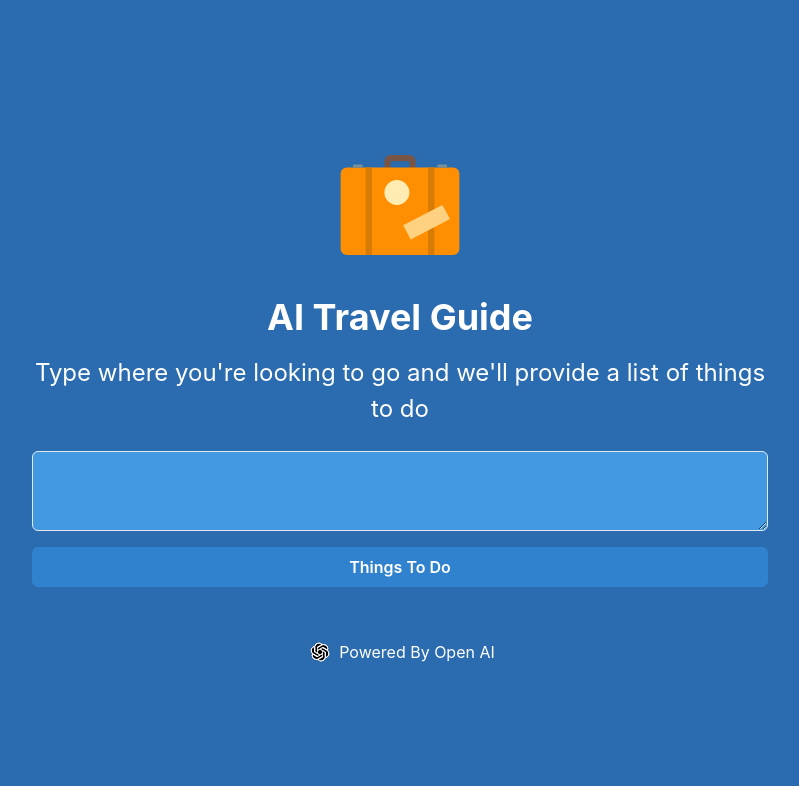
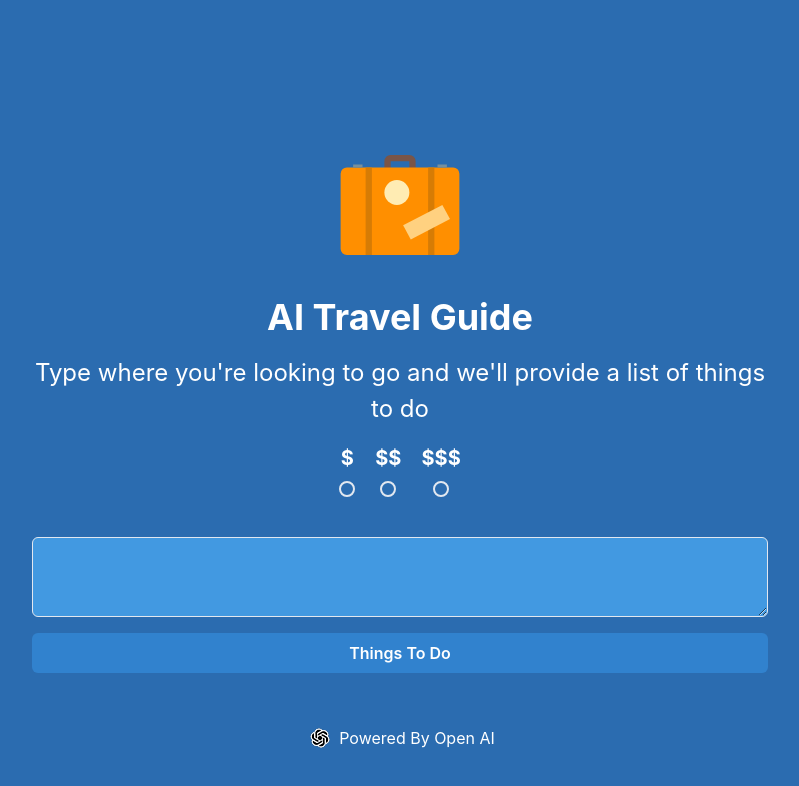
Before and after one commit to Taaaaab/ai-tour-guide, a React (Vite) app: page / in a window 1280 px wide. Shown: the top 786 px of the page, without its empty margins (240-1039 px from the left). Built offline with nearby package versions, Linux system fonts and the light colour scheme; no server answers.

Commit message:
Added radio button for different price ranges

```diff
--- a/src/App.jsx
+++ b/src/App.jsx
@@ -1,5 +1,5 @@
 import { useState } from 'react';
-import { Container, Box } from '@chakra-ui/react';
+import { Container, Box, Radio } from '@chakra-ui/react';
 import Header from './components/Header';
 import Footer from './components/Footer';
 import TextInput from './components/TextInput';
@@ -10,7 +10,7 @@ const App = () => {
   const [isOpen, setIsOpen] = useState(false);
   const [loading, setLoading] = useState(false);
 
-  const extractKeywords = async (text) => {
+  const extractKeywords = async (text, price) => {
     setLoading(true);
     setIsOpen(true);
 
@@ -24,9 +24,9 @@ const App = () => {
         model: 'text-davinci-003',
         prompt:
           // 'Extract keywords from this text. Make the first letter of each word uppercase and separate with commas\n\n' +
-          'Suggest things to do in' + text + '',
+          'Suggest at least 3' + price + 'things to do in' + text + '',
         temperature: 0.5,
-        max_tokens: 40,
+        max_tokens: 110,
         frequency_penalty: 0.8,
       }),
     };
--- a/src/components/TextInput.jsx
+++ b/src/components/TextInput.jsx
@@ -1,8 +1,18 @@
 import { useState } from 'react';
-import { Textarea, Button, useToast } from '@chakra-ui/react';
+import {
+  Box,
+  Stack,
+  RadioGroup,
+  Radio,
+  Text,
+  Textarea,
+  Button,
+  useToast,
+} from '@chakra-ui/react';
 
 const TextInput = ({ extractKeywords }) => {
   const [text, setText] = useState('');
+  const [price, setPrice] = useState('');
 
   const toast = useToast();
 
@@ -10,18 +20,42 @@ const TextInput = ({ extractKeywords }) => {
     if (text === '') {
       toast({
         title: 'Text field is empty',
-        description: 'Please enter some text to extract keywords',
+        description: 'Please enter a place to see things to do',
         status: 'error',
         duration: 5000,
         isClosable: false,
       });
     } else {
-      extractKeywords(text);
+      extractKeywords(text, price);
     }
   };
 
   return (
     <>
+      <Box p={4}>
+        <RadioGroup onChange={setPrice} value={price}>
+          <Stack direction="row" gap={5}>
+            <Stack direction="column" align="center">
+              <Text fontSize={20} fontWeight="bold">
+                $
+              </Text>
+              <Radio value="cheap"></Radio>
+            </Stack>
+            <Stack direction="column" align="center">
+              <Text fontSize={20} fontWeight="bold">
+                $$
+              </Text>
+              <Radio value="moderately priced"></Radio>
+            </Stack>
+            <Stack direction="column" align="center">
+              <Text fontSize={20} fontWeight="bold">
+                $$$
+              </Text>
+              <Radio value="expensive"></Radio>
+            </Stack>
+          </Stack>
+        </RadioGroup>
+      </Box>
       <Textarea
         bg="blue.400"
         color="white"
```
